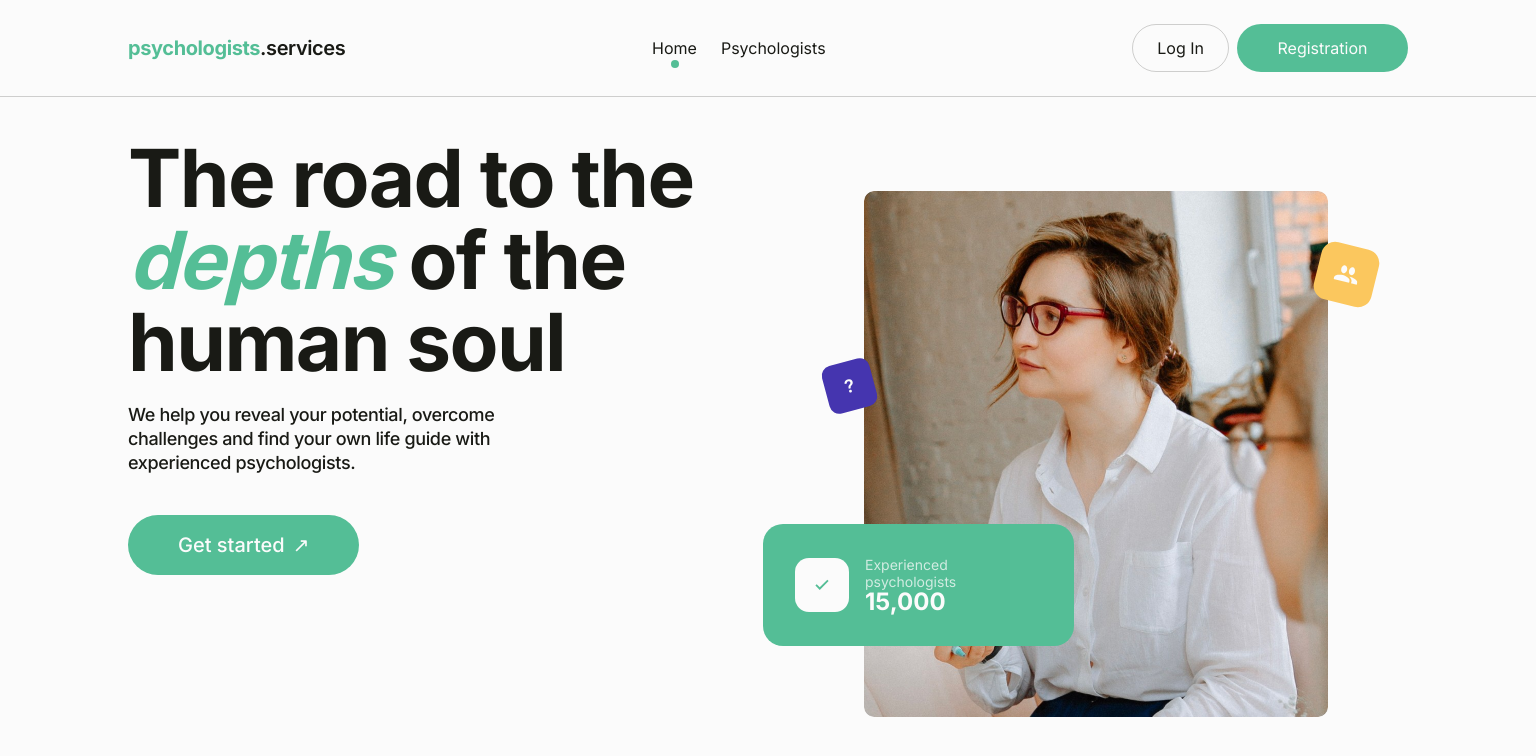
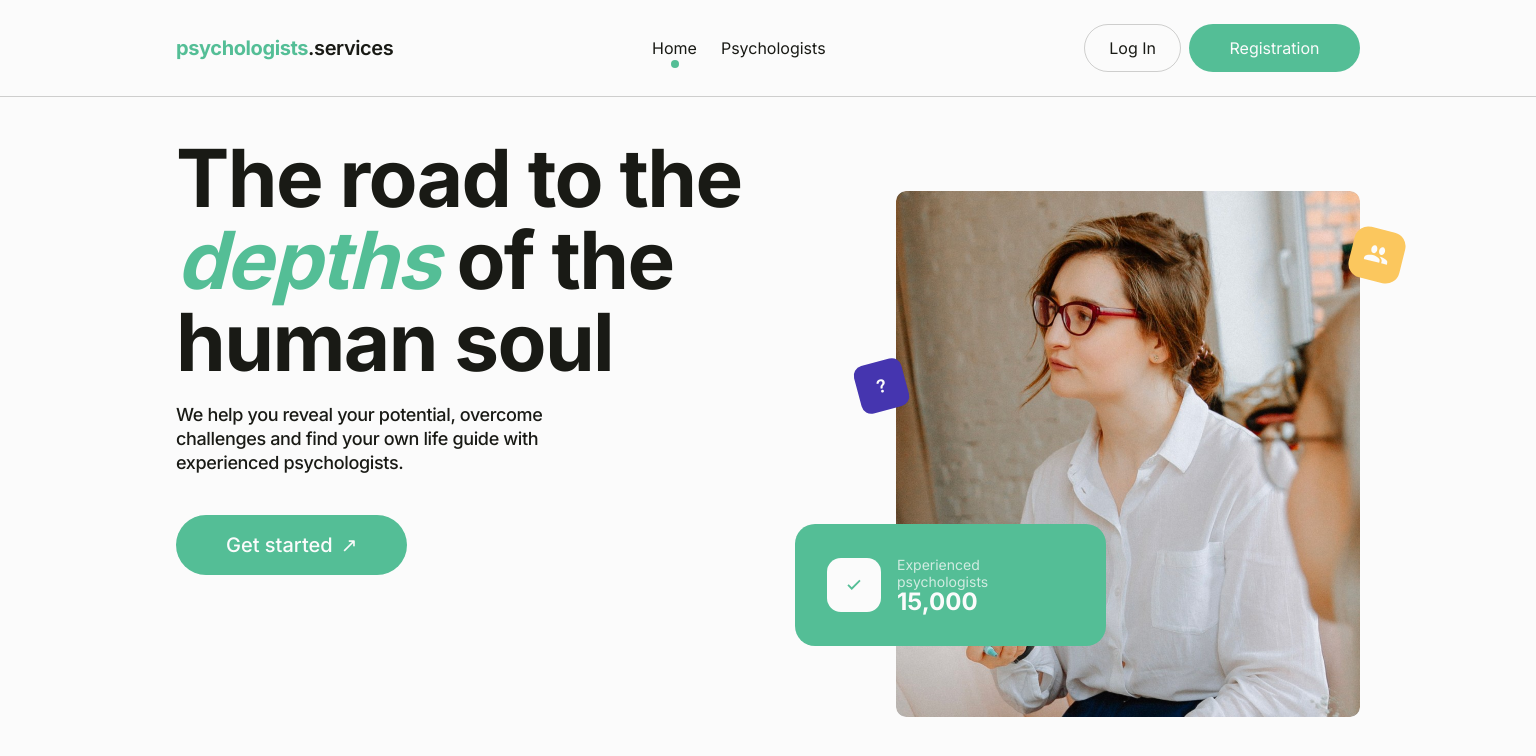
Before and after one commit to kristinka-skl/psychologies-services-site, a Next.js app: page / in a window 1536 px wide. Shown: the top 756 px of the page. Built offline with nearby package versions, Linux system fonts and the light colour scheme; no server answers.

Commit message:
fix(ui): match header and hero layout to Figma
Adjust authorized header user block sizing and spacing, update user avatar styling,
and align hero media/badge positioning so section edge matches the image edge while
the yellow badge slightly overflows into the side gutter as in the design.

```diff
--- a/app/components/AppHeader/AppHeader.module.css
+++ b/app/components/AppHeader/AppHeader.module.css
@@ -131,8 +131,9 @@
 .avatar {
   width: 40px;
   height: 40px;
-  border-radius: var(--radius-pill);
+  border-radius: var(--radius-15);
   background: var(--color-brand);
+  color: var(--color-white);
   display: inline-flex;
   align-items: center;
   justify-content: center;
@@ -140,13 +141,18 @@
 }
 
 .avatar svg {
-  fill: var(--color-white);
+  width: 18px;
+  height: 18px;
+  color: currentColor;
+  display: block;
 }
 
 .userInfo {
   display: flex;
   align-items: center;
-  gap: var(--space-8);
+  gap: var(--space-12);
+  min-width: 90px;
+  min-height: 40px;
 }
 
 .userName {
@@ -194,6 +200,10 @@
     align-items: center;
   }
 
+  .desktopActionsAuthorized {
+    gap: 28px;
+  }
+
   .desktopActions .primaryButton,
   .desktopActions .secondaryButton {
     width: auto;
@@ -202,6 +212,11 @@
 
   .desktopActions .secondaryButton {
     min-width: 92px;
+  }
+
+  .desktopActionsAuthorized .secondaryButton {
+    min-width: 135px;
+    height: 48px;
   }
 
   .desktopActions .primaryButton {
@@ -215,7 +230,7 @@
 
 @media (min-width: 1440px) {
   .container {
-    width: min(100% - 256px, var(--container-max-width));
+    width: min(100% - 256px, var(--card-width-desktop));
     min-height: 96px;
   }
 
--- a/app/components/AppHeader/AppHeader.tsx
+++ b/app/components/AppHeader/AppHeader.tsx
@@ -11,6 +11,7 @@ import css from '@/app/components/AppHeader/AppHeader.module.css';
 export default function AppHeader() {
   const pathname = usePathname();
   const user = useAuthStore((state) => state.user);
+  const loading = useAuthStore((state) => state.loading);
   const signOut = useAuthStore((state) => state.signOut);
   const openAuthModal = useUiStore((state) => state.openAuthModal);
   const [isDrawerOpen, setIsDrawerOpen] = useState(false);
@@ -73,15 +74,19 @@ export default function AppHeader() {
           ) : null}
         </nav>
 
-        <div className={css.desktopActions}>
-          {user ? (
+        <div
+          className={`${css.desktopActions} ${user ? css.desktopActionsAuthorized : ''}`}
+        >
+          {loading ? null : user ? (
             <>
+              <div className={css.userInfo}>
                 <span className={css.avatar} aria-hidden='true'>
                   <svg width='16' height='16'>
                     <use href='/sprite.svg#icon-user' />
                   </svg>
                 </span>
                 <p className={css.userName}>{user.name}</p>
+              </div>
               <button
                 className={css.secondaryButton}
                 type='button'
@@ -131,7 +136,7 @@ export default function AppHeader() {
             aria-label='Mobile menu'
           >
             <button className={css.drawerClose} type='button' onClick={closeDrawer}>
-              \u00d7
+              ×
             </button>
             <nav className={css.drawerNav}>
               <Link href='/' onClick={closeDrawer}>
@@ -147,7 +152,7 @@ export default function AppHeader() {
               ) : null}
             </nav>
             <div className={css.drawerActions}>
-              {user ? (
+              {loading ? null : user ? (
                 <>
                   <div className={css.userInfo}>
                     <span className={css.avatar} aria-hidden='true'>
--- a/app/page.module.css
+++ b/app/page.module.css
@@ -62,12 +62,14 @@
 
 .heroMedia {
   width: min(100%, 464px);
-  margin: 0 auto;
+  margin: 0 0 0 auto;
+  justify-self: end;
 }
 
 .heroImageWrap {
   position: relative;
   width: 100%;
+  overflow: visible;
 }
 
 .heroImage {
@@ -99,7 +101,7 @@
 .usersBadge {
   position: absolute;
   top: 12px;
-  right: -12px;
+  right: -10px;
   width: 40px;
   height: 40px;
   border-radius: var(--radius-13);
@@ -188,7 +190,8 @@
   }
 
   .heroMedia {
-    margin-left: auto;
+    margin: 0 0 0 auto;
+    justify-self: end;
   }
 
   .questionBadge {
@@ -200,7 +203,7 @@
 
   .usersBadge {
     top: 20px;
-    right: -22px;
+    right: -14px;
     width: 44px;
     height: 44px;
     border-radius: var(--radius-14);
@@ -226,7 +229,7 @@
 
 @media (min-width: 1440px) {
   .container {
-    width: min(100% - 256px, var(--container-max-width));
+    width: min(100% - 256px, var(--card-width-desktop));
     align-items: start;
   }
 
@@ -260,10 +263,10 @@
   }
 
   .usersBadge {
-    top: 54px;
-    right: -48px;
-    width: 59px;
-    height: 59px;
+    top: 38px;
+    right: -43px;
+    width: 52px;
+    height: 52px;
     border-radius: var(--radius-14);
     transform: rotate(14deg);
   }
```
Also changed, not shown: public/sprite.svg. Lines whose indentation alone changed are shown as unchanged.
